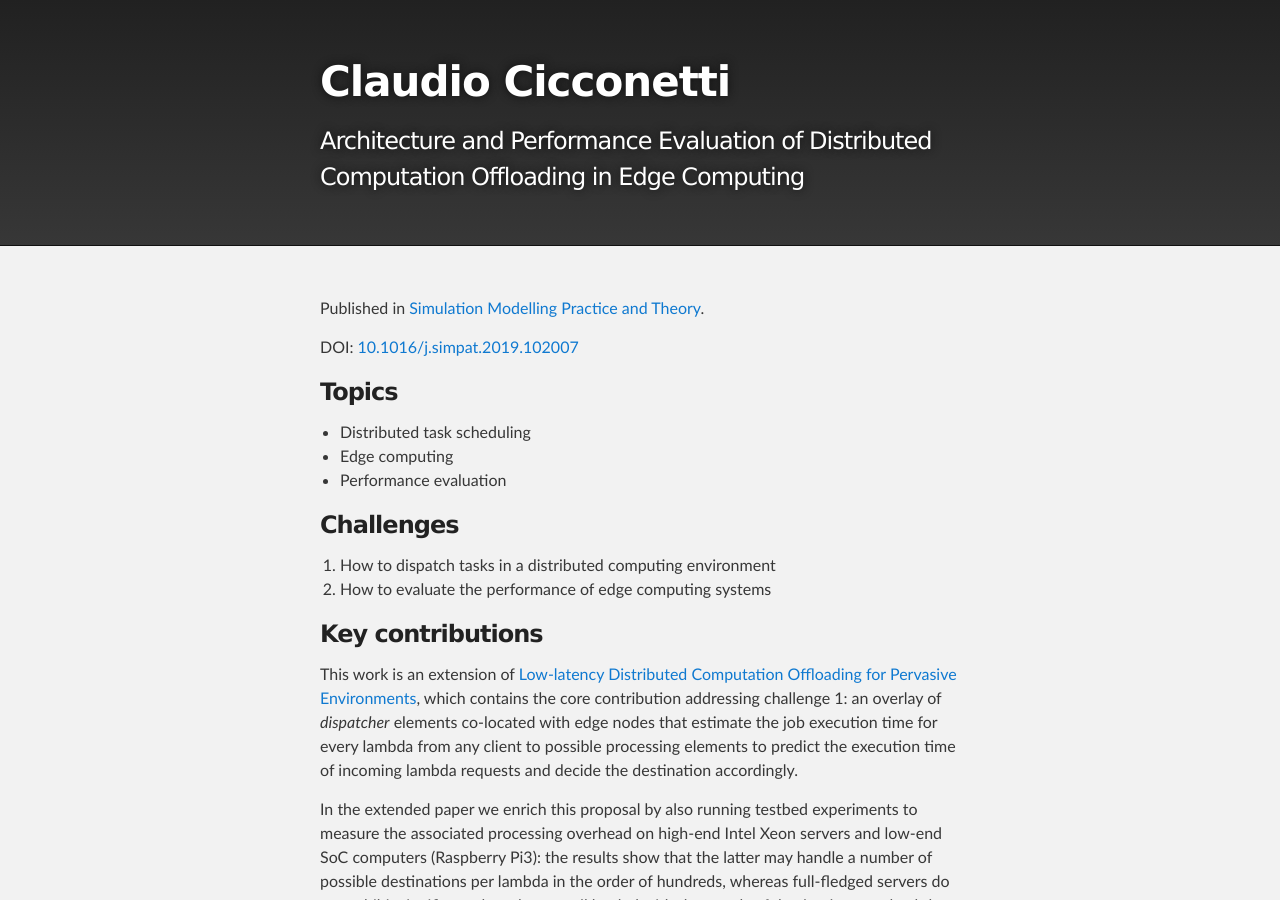
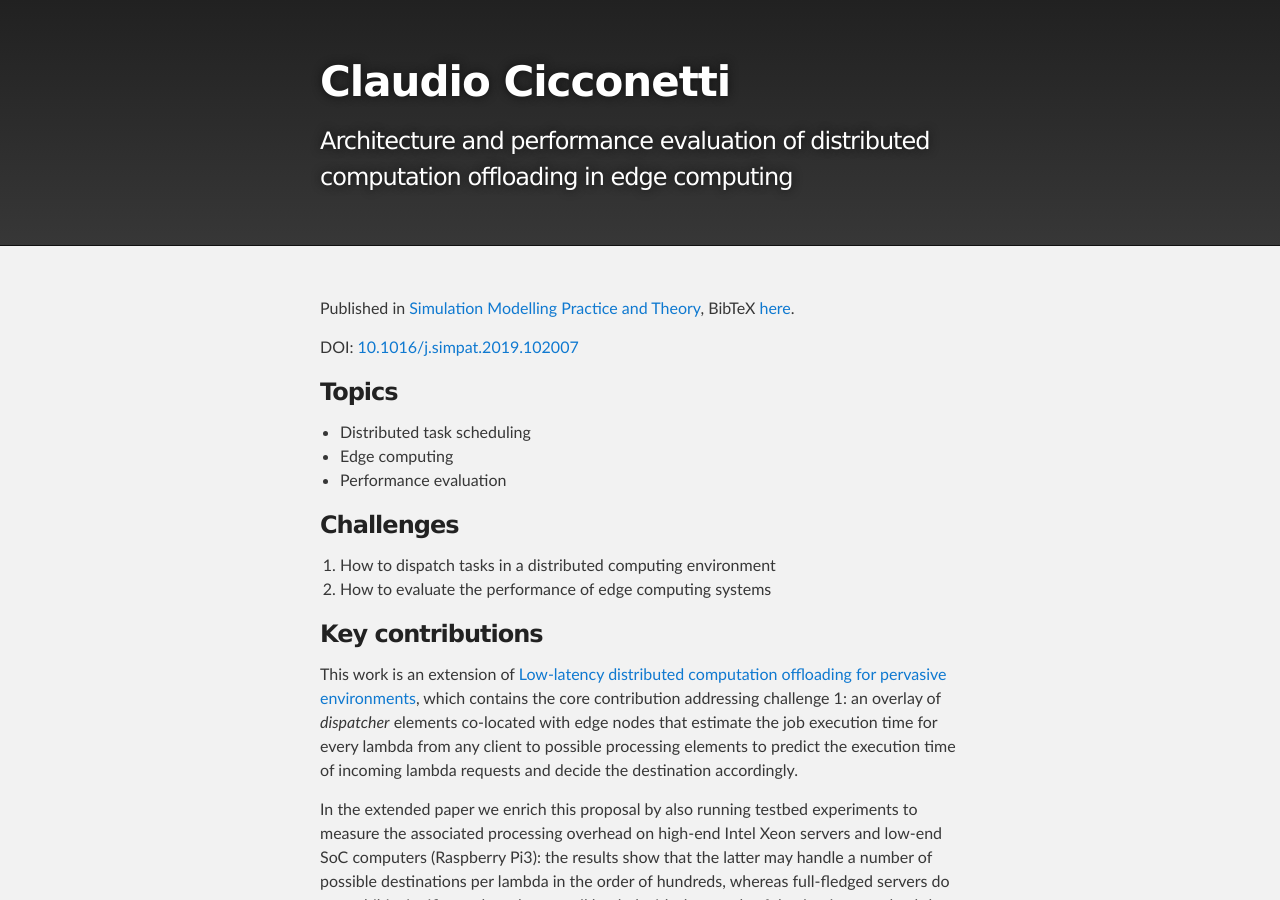
Before and after one commit to ccicconetti/ccicconetti.github.io, a Jekyll site: the page built from simpat.md, in a window 1280 px wide and 900 px high. Built offline with Jekyll 4.4.1, drawn with Linux system fonts in a browser that asks for light colours; some of the changed text lies outside the part shown.

```diff
--- a/simpat.md
+++ b/simpat.md
@@ -1,9 +1,9 @@
 ---
-title: "Architecture and Performance Evaluation of Distributed Computation Offloading in Edge Computing"
+title: "Architecture and performance evaluation of distributed computation offloading in edge computing"
 layout: page
 ---
 
-Published in [Simulation Modelling Practice and Theory](https://www.sciencedirect.com/journal/simulation-modelling-practice-and-theory).
+Published in [Simulation Modelling Practice and Theory](https://www.sciencedirect.com/journal/simulation-modelling-practice-and-theory), BibTeX [here](bib/simpat.bib).
 
 DOI: [10.1016/j.simpat.2019.102007](https://doi.org/10.1016/j.simpat.2019.102007)
 
@@ -20,7 +20,7 @@ DOI: [10.1016/j.simpat.2019.102007](https://doi.org/10.1016/j.simpat.2019.102007
 
 ### Key contributions
 
-This work is an extension of [Low-latency Distributed Computation Offloading for Pervasive Environments](percom2019.md), which contains the core contribution addressing challenge 1: an overlay of _dispatcher_ elements co-located with edge nodes that estimate the job execution time for every lambda from any client to possible processing elements to predict the execution time of incoming lambda requests and decide the destination accordingly.
+This work is an extension of [Low-latency distributed computation offloading for pervasive environments](percom2019.md), which contains the core contribution addressing challenge 1: an overlay of _dispatcher_ elements co-located with edge nodes that estimate the job execution time for every lambda from any client to possible processing elements to predict the execution time of incoming lambda requests and decide the destination accordingly.
 
 In the extended paper we enrich this proposal by also running testbed experiments to measure the associated processing overhead on high-end Intel Xeon servers and low-end SoC computers (Raspberry Pi3): the results show that the latter may handle a number of possible destinations per lambda in the order of hundreds, whereas full-fledged servers do not exhibit significant slow-down until loaded with thousands of destinations per lambda function.
 
@@ -39,7 +39,7 @@ First, the emulated computer is shown to add negligible overhead, unless simulat
 
 Furthermore, we have run two additional scenarios (with respect to the [conference version](percom2019.md)):
 
-1. Comparison of our proposed distributed dispatcher with a near-optimal centralized solution proposed in the work [Online job dispatching and scheduling in edge-clouds](https://doi.org/10.1109/INFOCOM.2017.8057116) and a distributed tasklet scheduling solution from [Context-Aware Data and Task Placement in Edge Computing Environments](https://doi.org/10.1109/PERCOM.2019.8767386), under different heterogeneous network/load conditions.
+1. Comparison of our proposed distributed dispatcher with a near-optimal centralized solution proposed in the work [Online job dispatching and scheduling in edge-clouds](https://doi.org/10.1109/INFOCOM.2017.8057116) and a distributed tasklet scheduling solution from [Context-aware data and task placement in edge computing environments](https://doi.org/10.1109/PERCOM.2019.8767386), under different heterogeneous network/load conditions.
 2. A sensitivity analysis aimed at studying the relative, possibly compound, effects of the system parameters on the performance in terms of the key performance metrics, using our tool [factorial2kr](https://github.com/ccicconetti/factorial2kr).
 
 Main findings:
```
Also changed, not shown: cloudcom2018.md (+1 -1 lines), index.md (+3 -3 lines), percom2019.md (+2 -2 lines), publications.md (+3 -3 lines).
